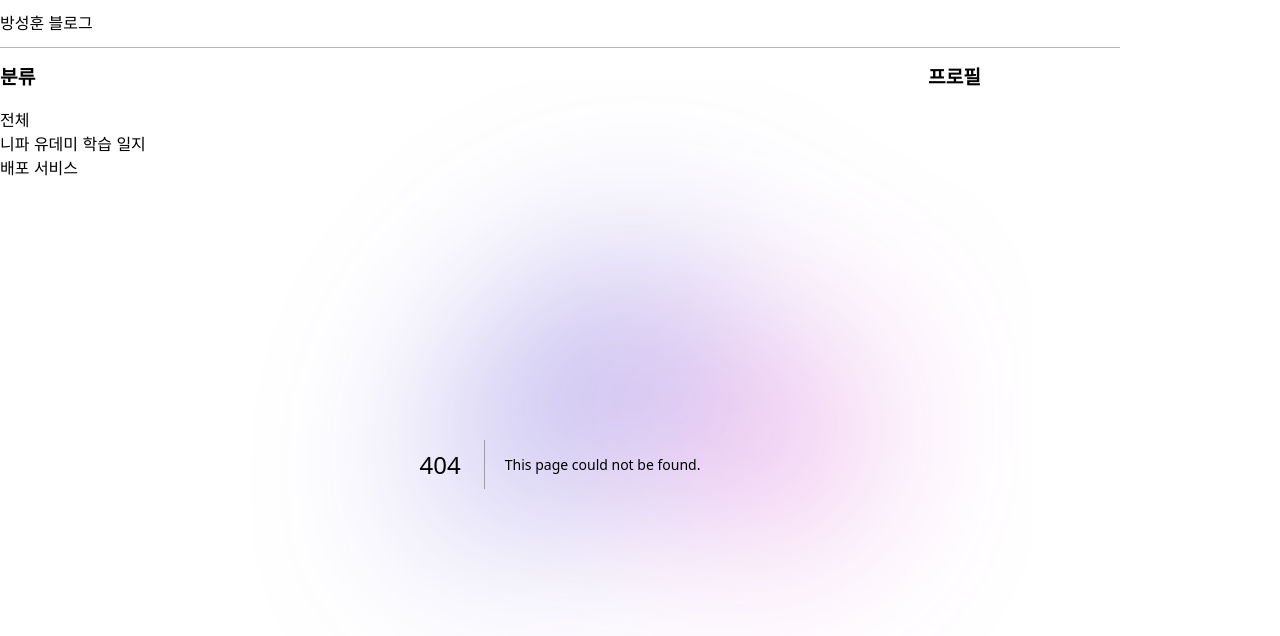
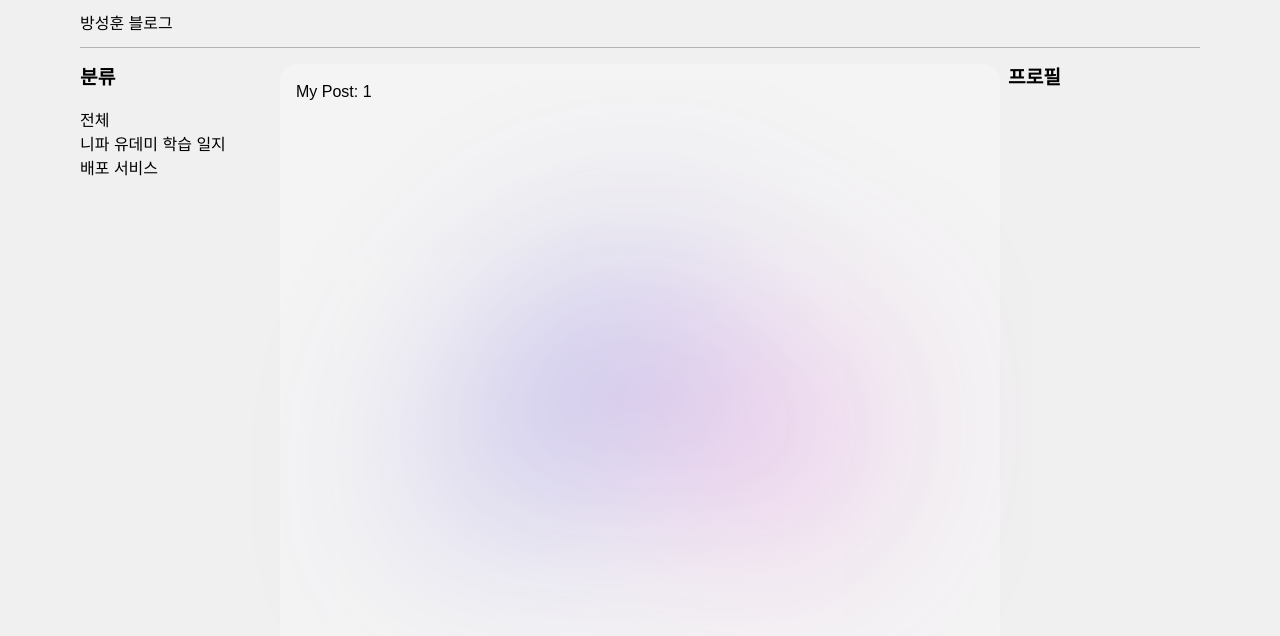
Before and after one commit to naruteride/blog, a Next.js app: page /1 in a window 1280 px wide. Before the commit this address had no page. Shown: the top 636 px of the page. Built offline with nearby package versions, Linux system fonts and the light colour scheme.

Commit message:
Create a post page with Dynamic routing

```diff
--- a/package.json
+++ b/package.json
@@ -19,6 +19,8 @@
     "postcss": "8.4.27",
     "react": "18.2.0",
     "react-dom": "18.2.0",
+    "remark": "^14.0.3",
+    "remark-html": "^15.0.2",
     "tailwindcss": "3.3.3",
     "typescript": "5.1.6"
   }
--- /dev/null
+++ b/src/app/[id]/page.tsx
@@ -0,0 +1,7 @@
+import "@/app/[id]/post.css";
+
+export default function Page({ params }: { params: { id: string } }) {
+    return <>
+        <main>My Post: {params.id}</main>
+    </>
+}
--- /dev/null
+++ b/src/app/[id]/post.css
@@ -0,0 +1,13 @@
+main {
+    padding: 1rem;
+    background-color: rgba(255, 255, 255, 0.25);
+    border-radius: 1rem;
+}
+
+time {
+    display: inline-block;
+    margin-bottom: 1rem;
+    font-style: italic;
+    font-size: 0.9em;
+    color: rgba(0, 0, 0, 0.75);
+}
--- a/src/app/globals.css
+++ b/src/app/globals.css
@@ -46,6 +46,7 @@ nav {
 
 main {
   grid-area: main;
+  overflow-x: hidden;
   display: flex;
   flex-direction: column;
   row-gap: 1rem;
```
Also changed, not shown: 1 other file (tests, documents, lock files or other folders).
